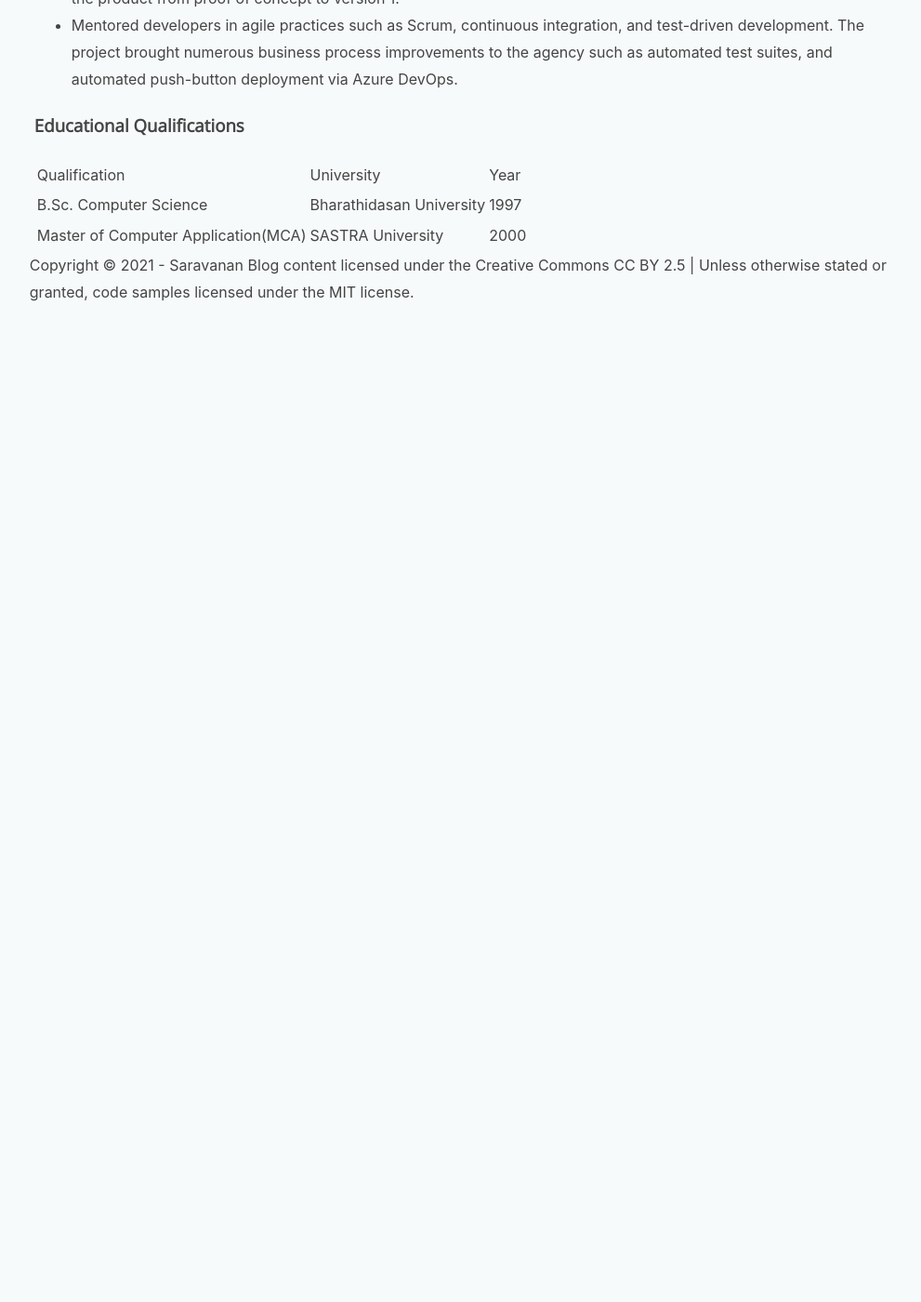
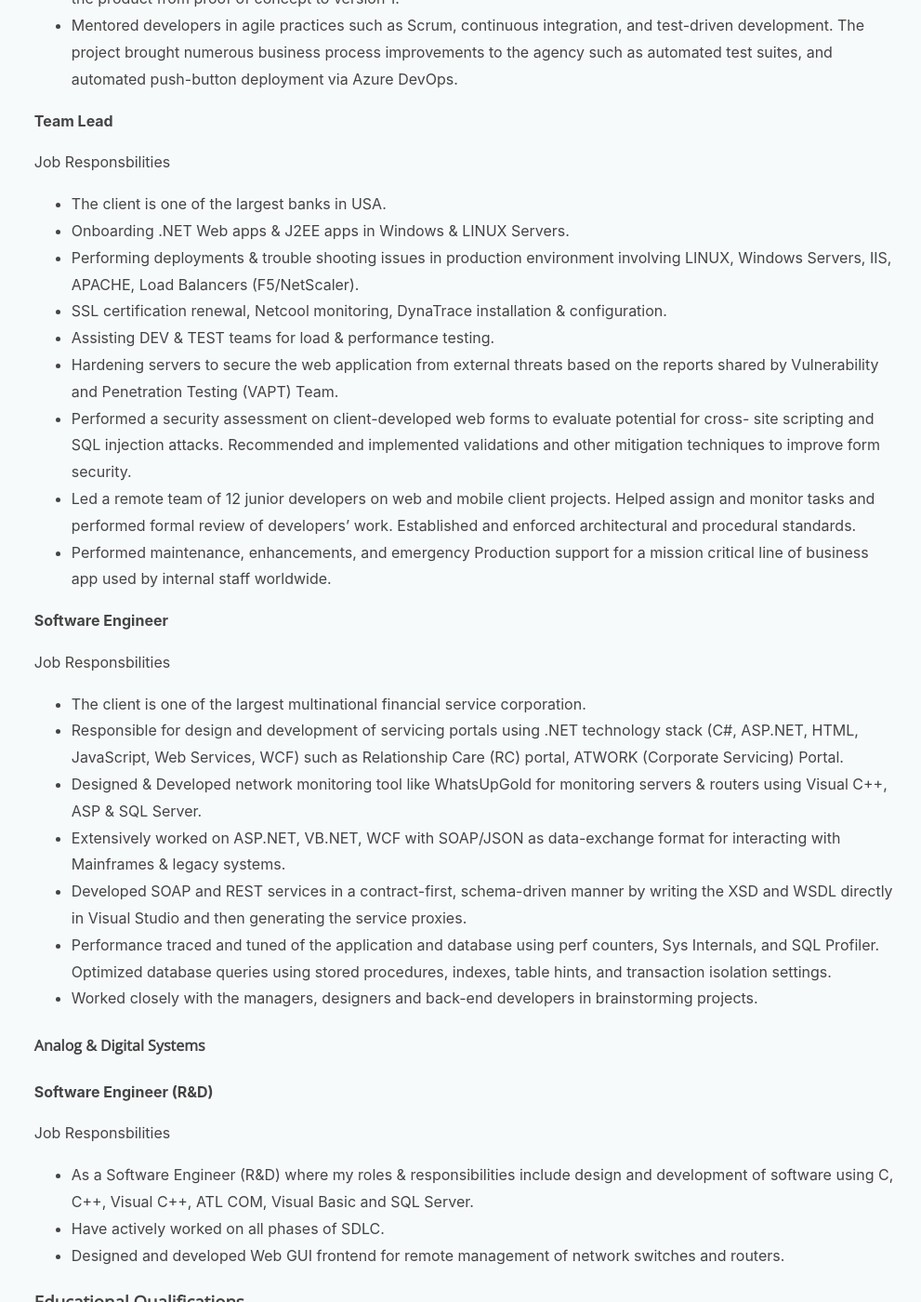
Before and after one commit to saravanaram/saravanaram.github.io, a Jekyll site: the page built from resume.html, in a window 1280 px wide and 1400 px high, scrolled down 1374 px. Shown: the whole window at 93% size, without its empty margins (141-1132 px from the left). Built offline with Jekyll 4.4.1, drawn with Linux system fonts in a browser that asks for light colours; before the commit the page ends 1767 px from its top, so only the background shows below that.

Commit message:
Update resume.html

```diff
--- a/resume.html
+++ b/resume.html
@@ -70,6 +70,60 @@ If you just want to email me, go ahead send an email to <email>saravanan.r@outlo
             <li>Mentored developers in agile practices such as Scrum, continuous integration, and test-driven
                 development. The project brought numerous business process improvements to the agency such
                 as automated test suites, and automated push-button deployment via Azure DevOps.</li>
+        </ul>
+    </p>
+    <p id="job-title"><strong>Team Lead</strong></p>
+    <p id="job-responsibilities">Job Responsbilities</p>
+    <p>
+        <ul>
+            <li>The client is one of the largest banks in USA.</li>
+            <li>Onboarding .NET Web apps & J2EE apps in Windows & LINUX Servers.</li>
+            <li>Performing deployments & trouble shooting issues in production environment involving LINUX,
+            Windows Servers, IIS, APACHE, Load Balancers (F5/NetScaler).</li>
+            <li>SSL certification renewal, Netcool monitoring, DynaTrace installation & configuration.</li>
+            <li>Assisting DEV & TEST teams for load & performance testing.</li>
+            <li>Hardening servers to secure the web application from external threats based on the reports shared
+            by Vulnerability and Penetration Testing (VAPT) Team.</li>
+            <li>Performed a security assessment on client-developed web forms to evaluate potential for cross-
+            site scripting and SQL injection attacks. Recommended and implemented validations and other
+            mitigation techniques to improve form security.</li>
+            <li>Led a remote team of 12 junior developers on web and mobile client projects. Helped assign and
+            monitor tasks and performed formal review of developers’ work. Established and enforced
+            architectural and procedural standards.</li>
+            <li>Performed maintenance, enhancements, and emergency Production support for a mission
+            critical line of business app used by internal staff worldwide.</li>
+                </ul>
+    </p>
+    <p id="job-title"><strong>Software Engineer</strong></p>
+    <p id="job-responsibilities">Job Responsbilities</p>
+    <p>
+        <ul>
+            <li>The client is one of the largest multinational financial service corporation.</li>
+            <li>Responsible for design and development of servicing portals using .NET technology stack (C#,
+            ASP.NET, HTML, JavaScript, Web Services, WCF) such as Relationship Care (RC) portal, ATWORK
+            (Corporate Servicing) Portal.</li>
+            <li>Designed & Developed network monitoring tool like WhatsUpGold for monitoring servers &
+            routers using Visual C++, ASP & SQL Server.</li>
+            <li>Extensively worked on ASP.NET, VB.NET, WCF with SOAP/JSON as data-exchange format for
+            interacting with Mainframes & legacy systems.</li>
+            <li>Developed SOAP and REST services in a contract-first, schema-driven manner by writing the XSD
+            and WSDL directly in Visual Studio and then generating the service proxies.</li>
+            <li>Performance traced and tuned of the application and database using perf counters, Sys Internals,
+            and SQL Profiler. Optimized database queries using stored procedures, indexes, table hints, and
+            transaction isolation settings.</li>
+            <li>Worked closely with the managers, designers and back-end developers in brainstorming projects.</li>
+                </ul>
+    </p>
+    <h4 id="company-name">Analog & Digital Systems</h4>
+    <p id="job-title"><strong>Software Engineer (R&D)</strong></p>
+    <p id="job-responsibilities">Job Responsbilities</p>
+    <p>
+        <ul>
+            <li>As a Software Engineer (R&D) where my roles & responsibilities include design and development
+            of software using C, C++, Visual C++, ATL COM, Visual Basic and SQL Server.</li>
+            <li>Have actively worked on all phases of SDLC.</li>
+            <li>Designed and developed Web GUI frontend for remote management of network switches and
+                routers.</li>
         </ul>
     </p>
     <h3>Educational Qualifications</h3>
```
